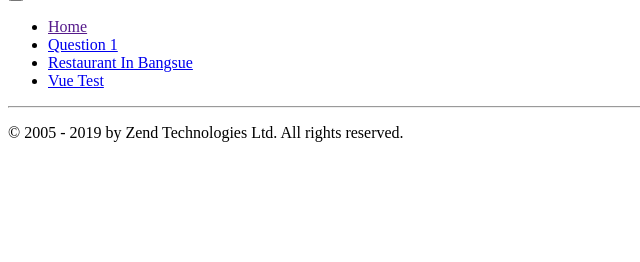
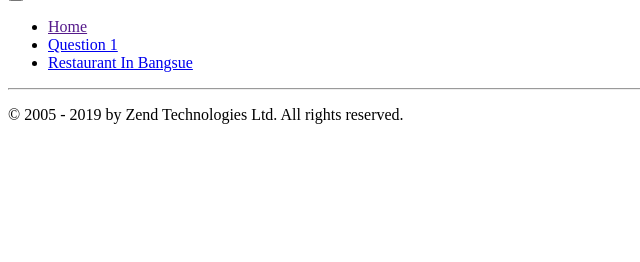
Before and after one commit to assetthawut/scg-test, a PHP site: template module/Application/view/layout/layout.phtml in a window 1280 px wide. Shown: the part 38-300 px from the top of the page, without its empty margins (0-640 px from the left). Run offline with PHP 8.4, Linux system fonts and the light colour scheme; the template is opened without the code that fills it, so the values that code supplies are empty; some libraries are stand-ins or nearby versions.

Commit message:
comment link to vuejs

```diff
--- a/module/Application/view/layout/layout.phtml
+++ b/module/Application/view/layout/layout.phtml
@@ -41,7 +41,7 @@
                         <li class=""><a href="<?= $this->url('home') ?>">Home</a></li>
                         <li class=""><a href="http://phpstack-312963-958621.cloudwaysapps.com/scg-test/public/test/question1">Question 1</a></li>
                         <li class=""><a href="http://phpstack-312963-958621.cloudwaysapps.com/scg-test/public/test/getrestaurant" target="_blank">Restaurant In Bangsue</a></li>
-                        <li class=""><a href="http://phpstack-312963-958621.cloudwaysapps.com/scg-test/vue-test/restaurants.html#/" target="_blank">Vue Test</a></li>
+                        <!-- <li class=""><a href="http://phpstack-312963-958621.cloudwaysapps.com/scg-test/vue-test/restaurants.html#/" target="_blank">Vue Test</a></li> -->
                     </ul>
                 </div>
             </div>
```
